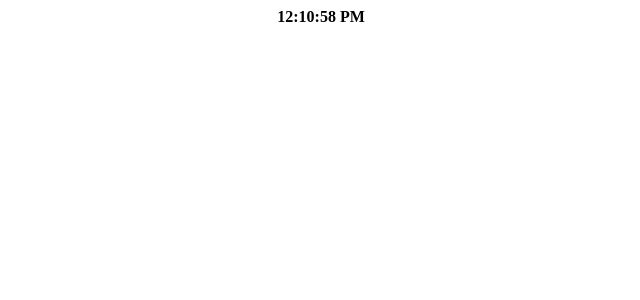
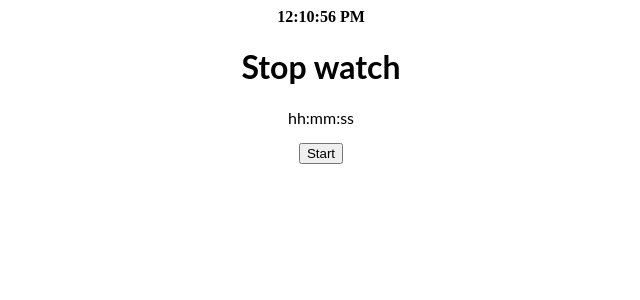
Before and after one commit to Neelima1220/filter, a React (Create React App) app: page / in a window 1280 px wide. Shown: the top 300 px of the page, without its empty margins (319-959 px from the left). Built offline with nearby package versions, Linux system fonts and the light colour scheme.

Commit message:
1 file modified

```diff
--- a/components/stopWatch.tsx
+++ b/components/stopWatch.tsx
@@ -7,18 +7,18 @@ const StopWatch = () => {
     const getTime = () => {
       setDate(new Date().toLocaleTimeString());
     };
-    const inte = setInterval(() => {
+    const intervel = setInterval(() => {
       getTime();
     }, 1000);
-    return () => clearInterval(inte);
-  });
+    return () => clearInterval(intervel);
+  }, []);
   console.log(date);
   return (
     <div style={{ textAlign: 'center' }}>
       <h4>{date} </h4>
-      {/* <h1>Stop watch </h1>
+      <h1>Stop watch </h1>
       <p>hh:mm:ss </p>
-      <button>Start</button> */}
+      <button>Start</button>
     </div>
   );
 };
```
